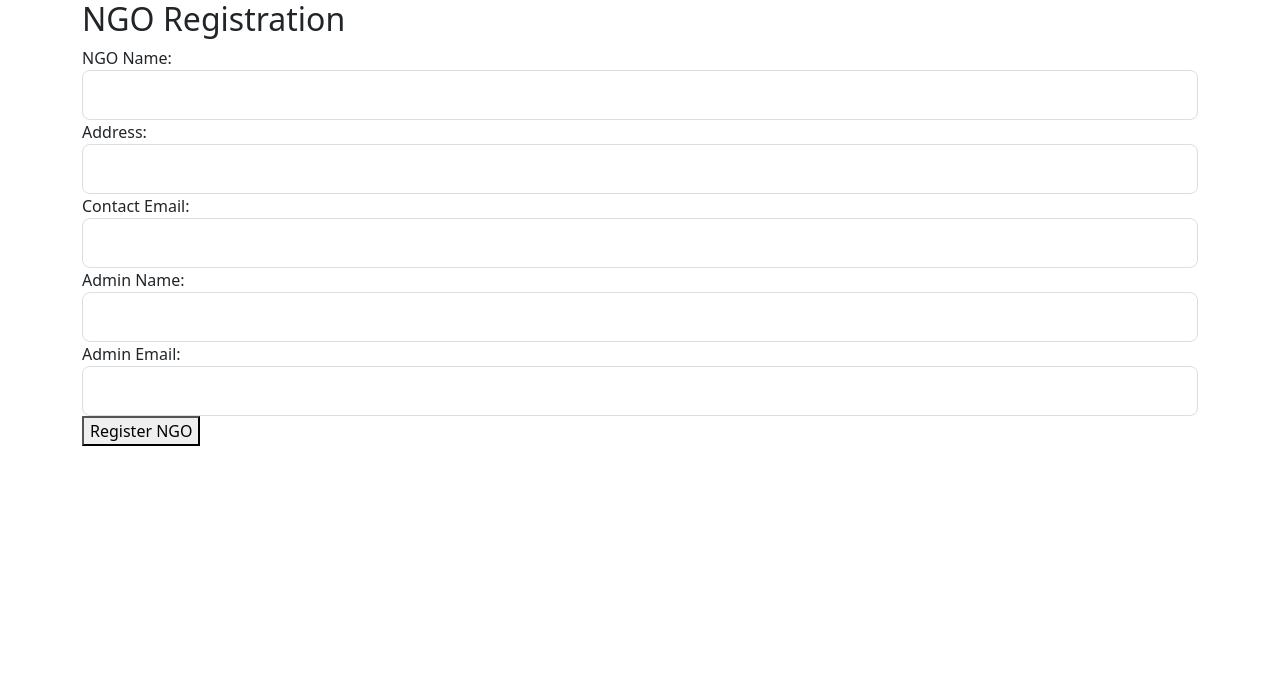
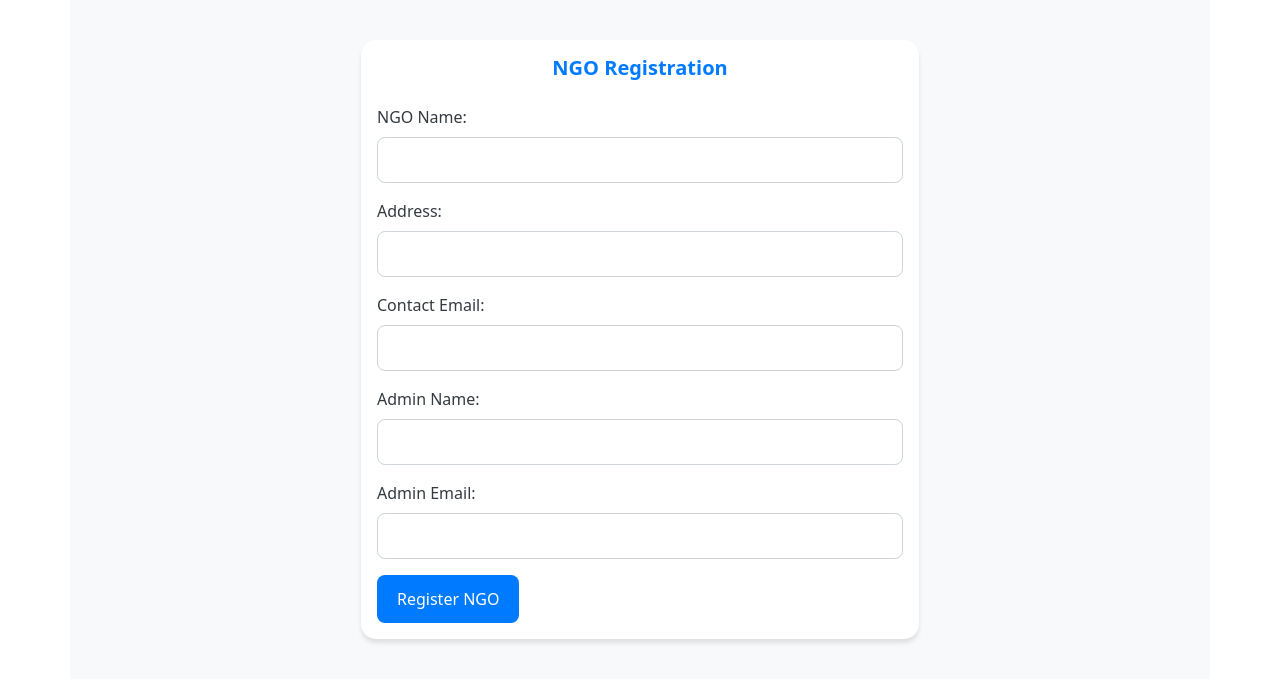
Before and after one commit to TamannaGurav/NGO-Management-10, a React (Create React App) app in the folder client/: page /ngo-registration in a window 1280 px wide. Shown: the top 684 px of the page. Built offline with nearby package versions, Linux system fonts and the light colour scheme; no server answers.

Commit message:
pending and approved ngos - super_admin

```diff
--- a/client/src/App.js
+++ b/client/src/App.js
@@ -11,6 +11,7 @@ import ProtectedRoute from './components/ProtectedRoute'; // This ensures the ro
 import EditTask from './components/EditTask';
 import DonationsPage from './components/donations/DonationsPage';
 import NGORegistration from './components/NgoRegistration';
+import ManageNGOs from './components/ManageNgos';
 import 'bootstrap/dist/css/bootstrap.min.css';
 import 'bootstrap/dist/js/bootstrap.bundle.min';
 
@@ -47,7 +48,8 @@ const App = () => {
     {/* <Route path="reports" element={<Reports />} /> */}
     <Route path="settings" element={<Settings />} />
     <Route path="change-password" element={<ChangePassword />} /> {/* Add this route */}
-    <Route path="edit-task/:taskId" element={<EditTask />} /> {/* Add this route */}
+    {/* <Route path="edit-task/:taskId" element={<EditTask />} /> Add this route */}
+    <Route path="ngos" element={<ManageNGOs />} />
     <Route path="profile" element={<Profile />} />
     <Route path="donations" element={<DonationsPage />} /> {/* ✅ Add this */}
 
--- /dev/null
+++ b/client/src/components/ManageNgos.js
@@ -0,0 +1,82 @@
+import React, { useEffect, useState } from "react";
+import axios from "axios";
+
+const ManageNGOs = () => {
+    const [pendingNGOs, setPendingNGOs] = useState([]);  // ✅ Default to empty array
+    const [approvedNGOs, setApprovedNGOs] = useState([]); // ✅ Default to empty array
+    const [loading, setLoading] = useState(true);
+    const [error, setError] = useState("");
+
+    useEffect(() => {
+        const fetchNGOs = async () => {
+            try {
+                const token = localStorage.getItem("token");
+                if (!token) {
+                    throw new Error("No token found. Please log in again.");
+                }
+
+                const headers = { Authorization: `Bearer ${token}` };
+
+                // Fetch pending NGOs
+                const pendingRes = await axios.get(`${process.env.REACT_APP_API_BASE_URL}/api/ngos/pending`, {
+                    headers,
+                    withCredentials: true,
+                });
+                setPendingNGOs(pendingRes.data.ngos || pendingRes.data || []);  // ✅ Handle both structures
+
+                // Fetch approved NGOs
+                const approvedRes = await axios.get(`${process.env.REACT_APP_API_BASE_URL}/api/ngos/approved`, {
+                    headers,
+                    withCredentials: true,
+                });
+                setApprovedNGOs(approvedRes.data.ngos || approvedRes.data || []);  // ✅ Handle both structures
+
+            } catch (err) {
+                setError("Failed to fetch NGOs. Please try again.");
+                console.error("❌ Error fetching NGOs:", err);
+            } finally {
+                setLoading(false);
+            }
+        };
+
+        fetchNGOs();
+    }, []);
+
+    return (
+        <div>
+            <h2>Manage NGOs</h2>
+
+            {loading && <p>Loading...</p>}
+
+            {error && <p style={{ color: "red" }}>{error}</p>}
+
+            {!loading && !error && (
+                <>
+                    <h3>Pending NGOs</h3>
+                    {pendingNGOs.length > 0 ? (
+                        <ul>
+                            {pendingNGOs.map((ngo) => (
+                                <li key={ngo._id}>{ngo.name}</li>
+                            ))}
+                        </ul>
+                    ) : (
+                        <p>No pending NGOs.</p>
+                    )}
+
+                    <h3>Approved NGOs</h3>
+                    {approvedNGOs.length > 0 ? (
+                        <ul>
+                            {approvedNGOs.map((ngo) => (
+                                <li key={ngo._id}>{ngo.name}</li>
+                            ))}
+                        </ul>
+                    ) : (
+                        <p>No approved NGOs.</p>
+                    )}
+                </>
+            )}
+        </div>
+    );
+};
+
+export default ManageNGOs;
--- a/client/src/components/NgoRegistration.js
+++ b/client/src/components/NgoRegistration.js
@@ -1,5 +1,8 @@
-import { useState } from "react";
+import React, { useState } from "react";
 import axios from "axios";
+import { Form, Button, Card, Alert, Spinner, Container, Row, Col } from "react-bootstrap";
+import "bootstrap/dist/css/bootstrap.min.css";
+import "../styles/NGORegistration.css"; // Import custom CSS for styling
 
 const NGORegistration = () => {
   const [formData, setFormData] = useState({
@@ -10,15 +13,13 @@ const NGORegistration = () => {
     adminEmail: "",
   });
 
-  const [message, setMessage] = useState(""); // Success/Error Message
-  const [loading, setLoading] = useState(false); // Loading State
+  const [message, setMessage] = useState("");
+  const [loading, setLoading] = useState(false);
 
-  // Handle input changes
   const handleChange = (e) => {
     setFormData({ ...formData, [e.target.name]: e.target.value });
   };
 
-  // Handle form submission
   const handleSubmit = async (e) => {
     e.preventDefault();
     setLoading(true);
@@ -47,61 +48,106 @@ const NGORegistration = () => {
   };
 
   return (
-    <div className="container">
-      <h2>NGO Registration</h2>
-      <form onSubmit={handleSubmit}>
-        <label>NGO Name:</label>
-        <input
+    <Container className="ngo-registration-container">
+      <Row className="justify-content-md-center">
+        <Col xs={12} md={8} lg={6}>
+          <Card className="ngo-registration-card">
+            <Card.Body>
+              <Card.Title className="ngo-registration-title">
+                NGO Registration
+              </Card.Title>
+              <Form onSubmit={handleSubmit}>
+                <Form.Group className="mb-3">
+                  <Form.Label className="ngo-registration-label">NGO Name:</Form.Label>
+                  <Form.Control
                     type="text"
                     name="name"
                     value={formData.name}
                     onChange={handleChange}
                     required
+                    className="ngo-registration-input"
                   />
+                </Form.Group>
 
-        <label>Address:</label>
-        <input
+                <Form.Group className="mb-3">
+                  <Form.Label className="ngo-registration-label">Address:</Form.Label>
+                  <Form.Control
                     type="text"
                     name="address"
                     value={formData.address}
                     onChange={handleChange}
                     required
+                    className="ngo-registration-input"
                   />
+                </Form.Group>
 
-        <label>Contact Email:</label>
-        <input
+                <Form.Group className="mb-3">
+                  <Form.Label className="ngo-registration-label">
+                    Contact Email:
+                  </Form.Label>
+                  <Form.Control
                     type="email"
                     name="contactEmail"
                     value={formData.contactEmail}
                     onChange={handleChange}
                     required
+                    className="ngo-registration-input"
                   />
+                </Form.Group>
 
-        <label>Admin Name:</label>
-        <input
+                <Form.Group className="mb-3">
+                  <Form.Label className="ngo-registration-label">Admin Name:</Form.Label>
+                  <Form.Control
                     type="text"
                     name="adminName"
                     value={formData.adminName}
                     onChange={handleChange}
                     required
+                    className="ngo-registration-input"
                   />
+                </Form.Group>
 
-        <label>Admin Email:</label>
-        <input
+                <Form.Group className="mb-3">
+                  <Form.Label className="ngo-registration-label">Admin Email:</Form.Label>
+                  <Form.Control
                     type="email"
                     name="adminEmail"
                     value={formData.adminEmail}
                     onChange={handleChange}
                     required
+                    className="ngo-registration-input"
                   />
+                </Form.Group>
 
-        <button type="submit" disabled={loading}>
-          {loading ? "Submitting..." : "Register NGO"}
-        </button>
-      </form>
+                <Button
+                  variant="primary"
+                  type="submit"
+                  disabled={loading}
+                  className="ngo-registration-button"
+                >
+                  {loading ? (
+                    <>
+                      <Spinner animation="border" size="sm" /> Submitting...
+                    </>
+                  ) : (
+                    "Register NGO"
+                  )}
+                </Button>
+              </Form>
 
-      {message && <p className="message">{message}</p>}
-    </div>
+              {message && (
+                <Alert
+                  variant={message.includes("error") ? "danger" : "success"}
+                  className="ngo-registration-message"
+                >
+                  {message}
+                </Alert>
+              )}
+            </Card.Body>
+          </Card>
+        </Col>
+      </Row>
+    </Container>
   );
 };
 
--- /dev/null
+++ b/client/src/styles/NGORegistration.css
@@ -0,0 +1,45 @@
+.ngo-registration-container {
+    padding: 40px 0;
+    background-color: #f8f9fa; /* Light background */
+  }
+
+  .ngo-registration-card {
+    border-radius: 15px;
+    box-shadow: 0 4px 4px rgba(0, 0, 0, 0.1);
+    border: none;
+  }
+
+  .ngo-registration-title {
+    color: #007bff; /* Primary blue */
+    font-weight: 600;
+    margin-bottom: 25px;
+    text-align: center;
+  }
+
+  .ngo-registration-label {
+    font-weight: 500;
+    color: #343a40; /* Darker text */
+  }
+
+  .ngo-registration-input {
+    border-radius: 8px;
+    border: 1px solid #ced4da;
+    padding: 10px;
+  }
+
+  .ngo-registration-button {
+    background-color: #007bff;
+    border: none;
+    border-radius: 8px;
+    padding: 12px 20px;
+    font-weight: 500;
+  }
+
+  .ngo-registration-button:hover {
+    background-color: #0056b3;
+  }
+
+  .ngo-registration-message {
+    margin-top: 20px;
+    border-radius: 8px;
+  }
```
Also changed, not shown: client/src/components/Dashboard.js (+4 -4 lines), 2 other files (tests, documents, lock files or other folders). Lines whose indentation alone changed are shown as unchanged.
